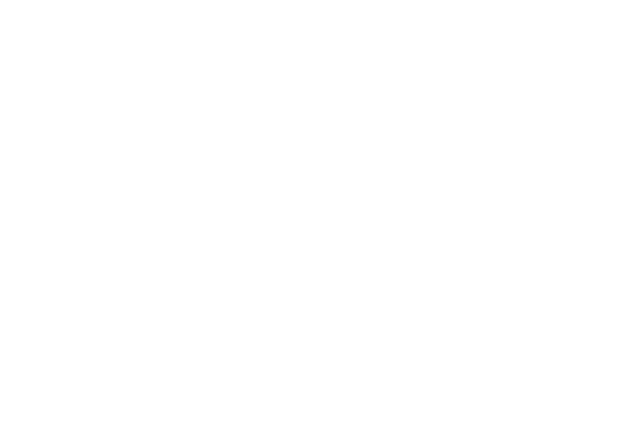
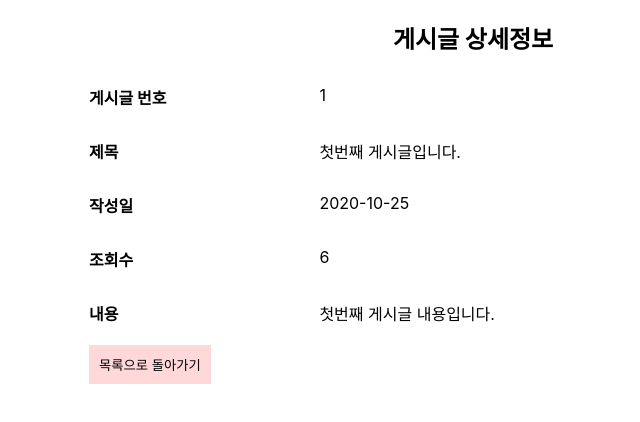
Before and after one commit to shinjeha/react-simple-board, a React (Create React App) app: page /postView/1 in a window 1280 px wide. Shown: the top 422 px of the page, without its empty margins (167-807 px from the left). Built offline with nearby package versions, Linux system fonts and the light colour scheme.

Commit message:
게시판 따라하기

```diff
--- a/package.json
+++ b/package.json
@@ -8,6 +8,8 @@
     "@testing-library/user-event": "^12.1.10",
     "react": "^17.0.1",
     "react-dom": "^17.0.1",
+    "react-router": "^5.2.0",
+    "react-router-dom": "^5.2.0",
     "react-scripts": "4.0.3",
     "web-vitals": "^1.0.1"
   },
--- a/src/Data.js
+++ b/src/Data.js
@@ -37,8 +37,8 @@
 ];
 
 const getPostByNo = no => {
-	const array = postList.filter(x => x.no == no);
-	if (array.length == 1) {
+	const array = postList.filter(x => x.no === Number(no));
+	if (array.length === 1) {
 		return array[0];
 	}
 	return null;
--- /dev/null
+++ b/src/page/post/Post.css
@@ -0,0 +1,26 @@
+.post-view-wrapper {
+  width: 60%;
+  margin: 0 auto;
+}
+
+.post-view-go-list-btn {
+  border: 0;
+  padding: 10px;
+  background-color: #ffd9d9;
+}
+
+.post-view-row {
+  margin: 10px 0;
+  display: flex;
+}
+
+.post-view-row > label:first-child {
+  margin: 10px 0;
+  width: 30%;
+  font-weight: bold;
+}
+
+.post-view-row > *:nth-child(2) {
+  margin: 10px 0;
+  width: 70%;
+}
--- a/src/page/post/PostList.js
+++ b/src/page/post/PostList.js
@@ -1,4 +1,5 @@
 import React, { useState, useEffect } from 'react';
+import { Link } from 'react-router-dom';
 import CommonTable from '../../component/table/CommonTable';
 import CommonTableColumn from '../../component/table/CommonTableColumn';
 import CommonTableRow from '../../component/table/CommonTableRow';
@@ -19,7 +20,9 @@
 						return (
 							<CommonTableRow key={index}>
 								<CommonTableColumn>{ item.no }</CommonTableColumn>
-								<CommonTableColumn>{ item.title }</CommonTableColumn>
+								<CommonTableColumn>
+									<Link to={`/postView/${item.no}`}>{ item.title }</Link>
+								</CommonTableColumn>
 								<CommonTableColumn>{ item.createDate }</CommonTableColumn>
 								<CommonTableColumn>{ item.readCount }</CommonTableColumn>
 							</CommonTableRow>
--- a/src/page/post/PostView.js
+++ b/src/page/post/PostView.js
@@ -1,8 +1,53 @@
-import React from 'react';
+import React, { useEffect, useState } from 'react';
+import { getPostByNo } from '../../Data';
+import './Post.css';
 
-const PostView = props => {
+const PostView = ({ history, location, match }) => {
+	const [ data, setData ] = useState({});
+
+	const { no } = match.params;
+
+	useEffect(() => {
+		setData(getPostByNo(no));
+	}, [ ]);
+
 	return (
 		<>
+			<h2 align="center">게시글 상세정보</h2>
+
+		<div className="post-view-wrapper">
+				{
+				data ? (
+					<>
+						<div className="post-view-row">
+							<label>게시글 번호</label>
+							<label>{ data.no }</label>
+						</div>
+						<div className="post-view-row">
+							<label>제목</label>
+							<label>{ data.title }</label>
+						</div>
+						<div className="post-view-row">
+							<label>작성일</label>
+							<label>{ data.createDate }</label>
+						</div>
+						<div className="post-view-row">
+							<label>조회수</label>
+							<label>{ data.readCount }</label>
+						</div>
+						<div className="post-view-row">
+							<label>내용</label>
+							<div>
+								{
+									data.content
+								}
+							</div>
+						</div>
+					</>
+				) : '해당 게시글을 찾을 수 없습니다.'
+			}
+			<button className="post-view-go-list-btn" onClick={() => history.goBack()}>목록으로 돌아가기</button>
+		</div>
 		</>
 	)
 }
```
Also changed, not shown: 2 other files (tests, documents, lock files or other folders).
